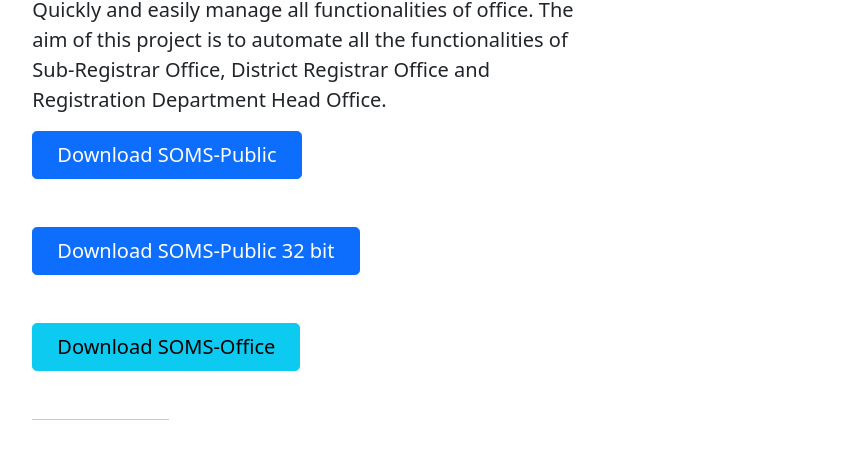
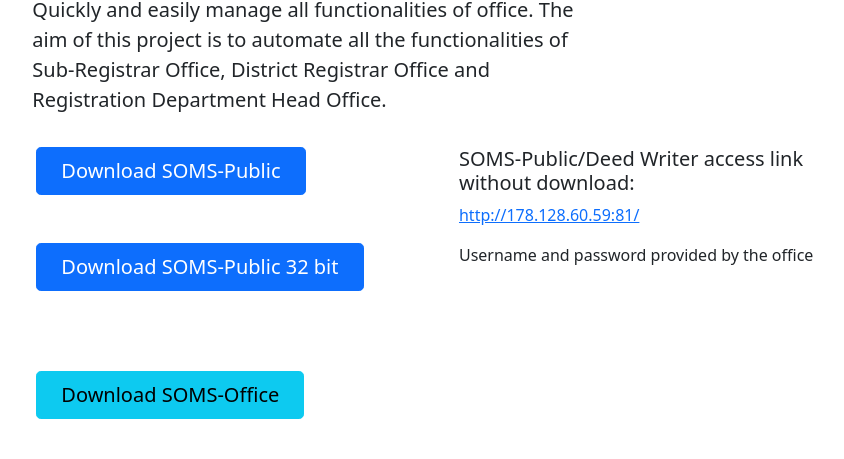
Before and after one commit to somsrd/somsrd.github.io, a plain HTML site: page index.html in a window 1280 px wide. Shown: the part 109-568 px from the top of the page, without its empty margins (197-1041 px from the left). Drawn offline with Linux system fonts and the light colour scheme.

Commit message:
Added direct access link

```diff
--- a/index.html
+++ b/index.html
@@ -43,16 +43,33 @@
 				<h1>Smart Office Management System</h1>
 				<p class="fs-5 col-md-8">Quickly and easily manage all functionalities of office. The aim of this project is to automate all the functionalities of Sub-Registrar Office, District Registrar Office and Registration Department Head Office.</p>
 
+				<div class="row">
+					<div class="col-md-6 mx-auto p-3 py-md-3">
 						<div class="mb-5">
 							<a href="https://github.com/dolil/soms-public/releases/download/v1.0.1/SOMS-Public-Setup-1.0.1-x64.exe" class="btn btn-primary btn-lg px-4">Download SOMS-Public</a>
 						</div>
-
 						<div class="mb-5">
 							<a href="https://github.com/dolil/soms-public/releases/download/v1.0.1/SOMS-Public-Setup-1.0.1-ia32.exe" class="btn btn-primary btn-lg px-4">Download SOMS-Public 32 bit</a>
 						</div>
+					</div>
 
+					<div class="col-md-6 mx-auto p-3 py-md-3">
+						<h5>SOMS-Public/Deed Writer access link without download:</h5>
+						<p><a href="http://178.128.60.59:81/">http://178.128.60.59:81/</a></p>
+						<p>Username and password provided by the office</p>
+					</div>
+				</div>
+
+				<div class="row">
+					<div class="col-md-6 mx-auto p-3 py-md-3">
 						<div class="mb-5">
 							<a href="https://github.com/dolil/soms-office/releases/download/v1.0.1/SOMS-Office-Setup-1.0.1.exe" class="btn btn-info btn-lg px-4">Download SOMS-Office</a>
+						</div>
+					</div>
+
+					<div class="col-md-6 mx-auto p-3 py-md-3">
+
+					</div>
 				</div>
 
 
```
Lines whose indentation alone changed are shown as unchanged.
